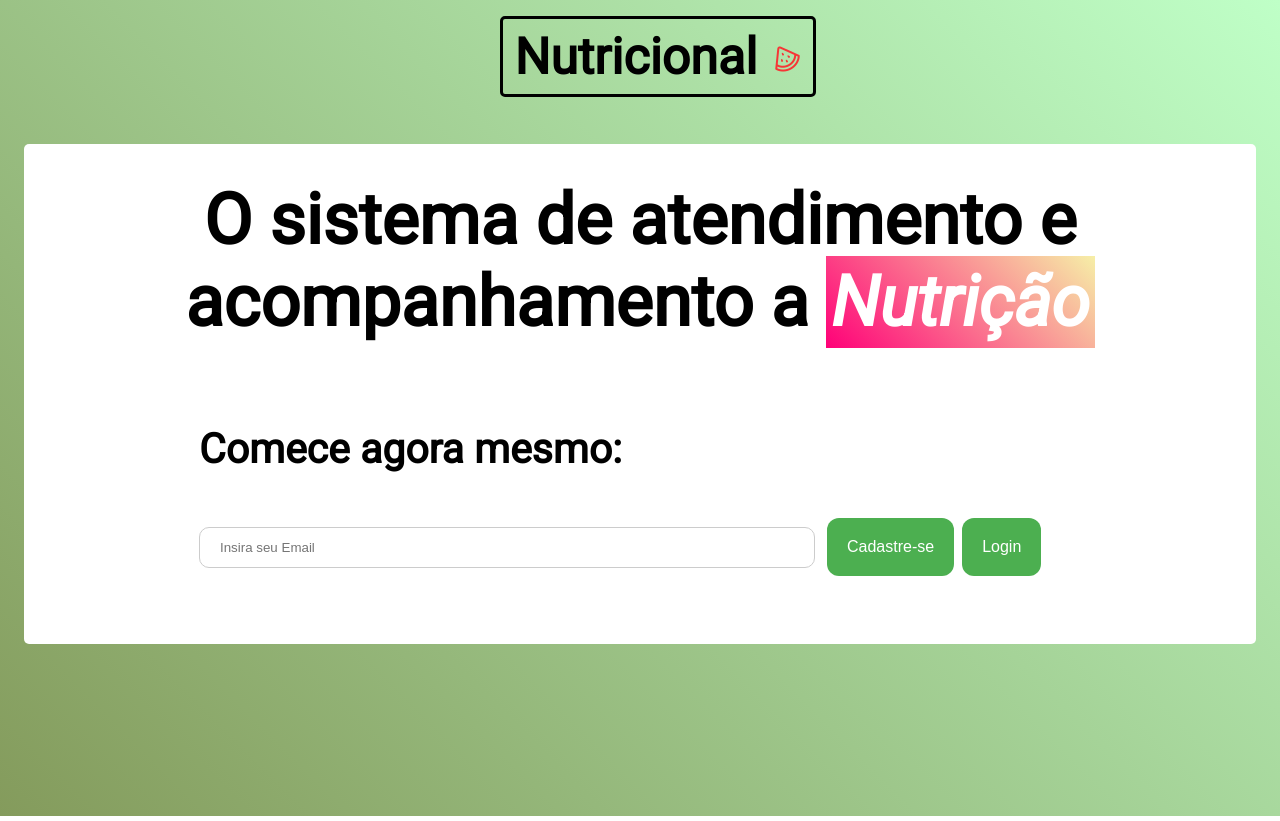
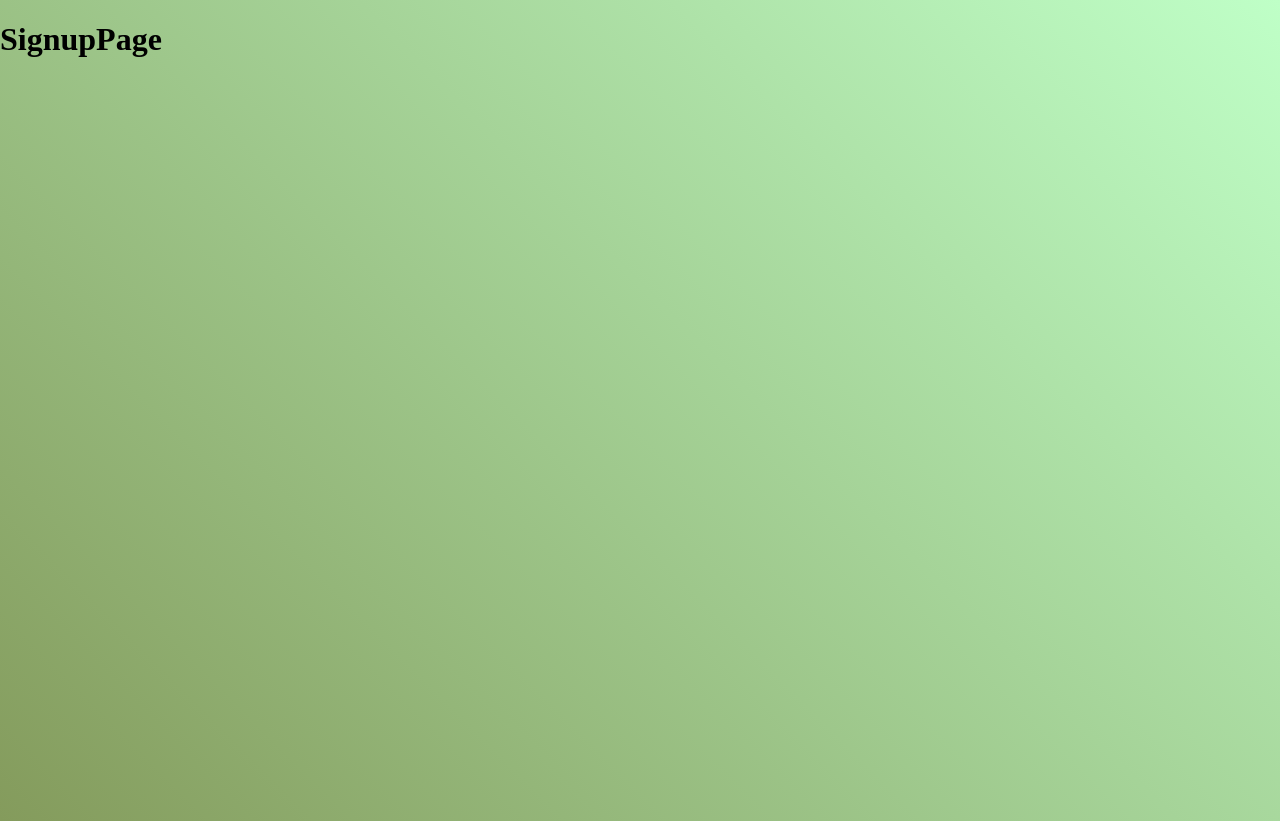
Before and after one commit to vicenzoo/Nutricional, a React (Create React App) app: page /signup in a window 1280 px wide. Built offline with nearby package versions, Linux system fonts and the light colour scheme.

Commit message:
Configuração de rotas

```diff
--- a/package.json
+++ b/package.json
@@ -6,8 +6,10 @@
     "@testing-library/jest-dom": "^5.17.0",
     "@testing-library/react": "^13.4.0",
     "@testing-library/user-event": "^13.5.0",
+    "bcrypt": "^5.1.0",
     "react": "^18.2.0",
     "react-dom": "^18.2.0",
+    "react-router-dom": "^6.14.2",
     "react-scripts": "5.0.1",
     "web-vitals": "^2.1.4"
   },
--- a/src/App.js
+++ b/src/App.js
@@ -1,7 +1,13 @@
-import InicialPage from "./Pages/InicialPage";
+import { BrowserRouter } from "react-router-dom/dist";
 import './styles/globalstyles.scss'
+import Router from "./routes";
 
+function App() {
+    return (
+    <BrowserRouter>
+        <Router/>
+    </BrowserRouter>
+    )
+}
 
-export default function App() {
-  return <InicialPage/>
-}
+export default App;
--- a/src/Pages/InicialPage/about.jsx
+++ b/src/Pages/InicialPage/about.jsx
@@ -1,16 +1,21 @@
 import React from 'react'
 import styles from "./about.module.scss"
+import { useNavigate} from "react-router-dom";
+
 
 export default function About() {
+
+  const navigate = useNavigate()
+
   return (
     <div className={styles.about}>
         <h1> O sistema de atendimento e acompanhamento a <span> Nutrição </span> </h1>
 
         <h3> Comece agora mesmo:</h3>
         <input type='email' placeholder='Insira seu Email'/>
-        <button className={styles.button} > Cadastre-se </button>
+        <button className={styles.button} onClick={() => navigate("/signup")}> Cadastre-se </button>
 
-        <button className={styles.button} > Login </button>
+        <button className={styles.button} onClick={() => navigate("/login")}> Login </button>
     </div>
   )
 }
--- a/src/Pages/InicialPage/index.jsx
+++ b/src/Pages/InicialPage/index.jsx
@@ -1,7 +1,7 @@
 import Header from "../Header";
 import About from "./about";
 
-export default function InicialPage(){
+const InicialPage = () => {
     return(
         <>
         <Header/>
@@ -9,3 +9,5 @@ export default function InicialPage(){
         </>
     )
 }
+
+export default InicialPage
--- /dev/null
+++ b/src/Pages/Login/index.jsx
@@ -0,0 +1,7 @@
+import React from 'react'
+
+export default function LoginPage() {
+  return (
+    <h1> Login </h1>
+  )
+}
--- /dev/null
+++ b/src/Pages/signup/index.jsx
@@ -0,0 +1,7 @@
+import React from 'react'
+
+export default function SignupPage() {
+  return (
+    <h1>SignupPage</h1>
+  )
+}
--- a/src/index.js
+++ b/src/index.js
@@ -5,6 +5,6 @@ import App from './App';
 const root = ReactDOM.createRoot(document.getElementById('root'));
 root.render(
   <React.StrictMode>
-    <App />
+    <App/>
   </React.StrictMode>
 );
--- /dev/null
+++ b/src/routes.jsx
@@ -0,0 +1,15 @@
+import {Route, Routes } from 'react-router-dom';
+import LoginPage from './Pages/Login';
+import SignupPage from './Pages/signup';
+import InicialPage from './Pages/InicialPage';
+
+const Router = () => {
+  return (
+    <Routes>
+      <Route path='/' element={<InicialPage/>}/>
+      <Route path='/login' element={<LoginPage/>}/>
+      <Route path='/signup' element={<SignupPage/>}/>
+    </Routes>
+  )
+}
+export default Router;
```
Also changed, not shown: 1 other file (tests, documents, lock files or other folders).
